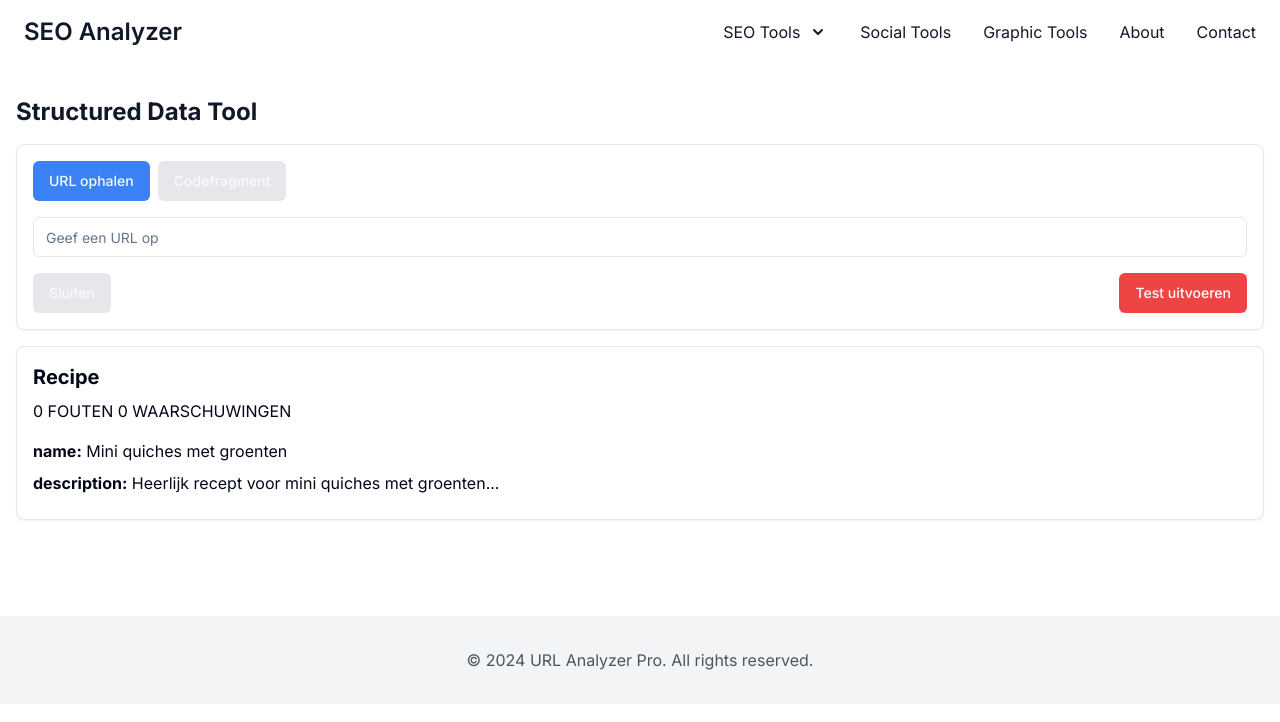
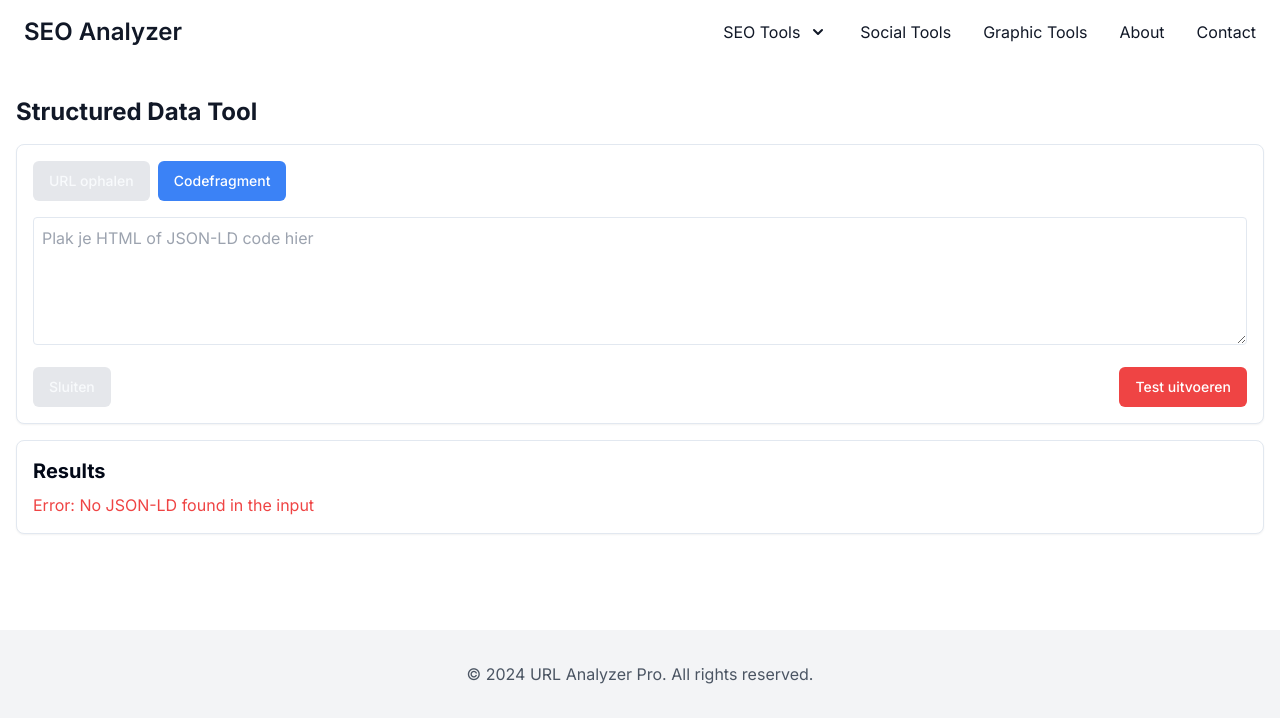
Before and after one commit to johanudigital/meta-checker, a Next.js app: page /seo-tools/structured-data-tool in a window 1280 px wide. Both pictures are taken after a click on the button "Test uitvoeren". Shown: the top 722 px of the page. Built offline with nearby package versions, Linux system fonts and the light colour scheme.

Commit message:
Update page.tsx

```diff
--- a/src/app/seo-tools/structured-data-tool/page.tsx
+++ b/src/app/seo-tools/structured-data-tool/page.tsx
@@ -1,35 +1,89 @@
-// src/app/seo-tools/structured-data-tool/page.tsx
-
 'use client';
 
 import React, { useState } from 'react';
 import { Card } from '../../../components/ui/card';
-import { Input } from '../../../components/ui/input';
 import { Button } from '../../../components/ui/button';
+import jsonld from 'jsonld';
 
 enum Tab {
   URL,
   Code
 }
 
-export default function StructuredDataChecker() {
-  const [activeTab, setActiveTab] = useState<Tab>(Tab.URL);
+interface StructuredData {
+  '@context': string;
+  '@type': string;
+  [key: string]: any;
+}
+
+interface ValidationResult {
+  isValid: boolean;
+  data: StructuredData[] | null;
+  error: string | null;
+}
+
+export default function StructuredDataTool() {
+  const [activeTab, setActiveTab] = useState<Tab>(Tab.Code);
   const [input, setInput] = useState('');
-  const [results, setResults] = useState<any | null>(null);
+  const [results, setResults] = useState<ValidationResult | null>(null);
+
+  const extractJsonLd = (html: string): string[] => {
+    const regex = /<script type="application\/ld\+json">([\s\S]*?)<\/script>/gi;
+    const matches = [];
+    let match;
+    while ((match = regex.exec(html)) !== null) {
+      matches.push(match[1]);
+    }
+    return matches;
+  };
+
+  const validateJsonLd = async (jsonString: string): Promise<StructuredData | null> => {
+    try {
+      const parsedData = JSON.parse(jsonString);
+      const compacted = await jsonld.compact(parsedData, parsedData['@context']);
+      return compacted as StructuredData;
+    } catch (error) {
+      console.error('Error validating JSON-LD:', error);
+      return null;
+    }
+  };
 
   const handleSubmit = async () => {
-    // Here you would implement the actual checking logic
-    // For now, we'll just set some dummy results
-    setResults({
-      type: 'Recipe',
-      errors: 0,
-      warnings: 0,
-      properties: {
-        name: 'Mini quiches met groenten',
-        description: 'Heerlijk recept voor mini quiches met groenten...',
-        // ... other properties
+    if (activeTab === Tab.Code) {
+      let jsonLdStrings: string[];
+      if (input.trim().startsWith('{') || input.trim().startsWith('[')) {
+        // Input is likely JSON-LD
+        jsonLdStrings = [input];
+      } else {
+        // Input is likely HTML
+        jsonLdStrings = extractJsonLd(input);
       }
-    });
+
+      if (jsonLdStrings.length === 0) {
+        setResults({
+          isValid: false,
+          data: null,
+          error: 'No JSON-LD found in the input'
+        });
+        return;
+      }
+
+      const validatedData = await Promise.all(jsonLdStrings.map(validateJsonLd));
+      const validData = validatedData.filter((data): data is StructuredData => data !== null);
+
+      setResults({
+        isValid: validData.length > 0,
+        data: validData,
+        error: validData.length === 0 ? 'Invalid JSON-LD' : null
+      });
+    } else {
+      // URL functionality will be implemented later
+      setResults({
+        isValid: false,
+        data: null,
+        error: 'URL checking is not implemented yet'
+      });
+    }
   };
 
   return (
@@ -39,22 +93,22 @@ export default function StructuredDataChecker() {
         <div className="flex mb-4">
           <Button
             onClick={() => setActiveTab(Tab.URL)}
-            className={`mr-2 ${activeTab === Tab.URL ? 'bg-blue-500' : 'bg-gray-200'}`}
+            className={`mr-2 ${activeTab === Tab.URL ? 'bg-blue-500 text-white' : 'bg-gray-200'}`}
           >
             URL ophalen
           </Button>
           <Button
             onClick={() => setActiveTab(Tab.Code)}
-            className={activeTab === Tab.Code ? 'bg-blue-500' : 'bg-gray-200'}
+            className={activeTab === Tab.Code ? 'bg-blue-500 text-white' : 'bg-gray-200'}
           >
             Codefragment
           </Button>
         </div>
-        <Input
-          placeholder={activeTab === Tab.URL ? "Geef een URL op" : "Plak je code hier"}
+        <textarea
+          placeholder={activeTab === Tab.URL ? "Geef een URL op" : "Plak je HTML of JSON-LD code hier"}
           value={input}
           onChange={(e) => setInput(e.target.value)}
-          className="mb-4"
+          className="w-full h-32 p-2 border rounded mb-4"
         />
         <div className="flex justify-between">
           <Button onClick={() => setInput('')} className="bg-gray-200">
@@ -67,15 +121,22 @@ export default function StructuredDataChecker() {
       </Card>
       {results && (
         <Card className="mt-4 p-4">
-          <h2 className="text-xl font-bold mb-2">{results.type}</h2>
-          <p>{results.errors} FOUTEN {results.warnings} WAARSCHUWINGEN</p>
-          <div className="mt-4">
-            {Object.entries(results.properties).map(([key, value]) => (
-              <div key={key} className="mb-2">
-                <strong>{key}:</strong> {value as string}
-              </div>
-            ))}
-          </div>
+          <h2 className="text-xl font-bold mb-2">Results</h2>
+          {results.isValid ? (
+            <>
+              <p className="text-green-500 mb-2">Valid Structured Data Found</p>
+              {results.data?.map((item, index) => (
+                <div key={index} className="mb-4">
+                  <p><strong>Type:</strong> {item['@type']}</p>
+                  <pre className="bg-gray-100 p-2 mt-2 rounded overflow-x-auto">
+                    {JSON.stringify(item, null, 2)}
+                  </pre>
+                </div>
+              ))}
+            </>
+          ) : (
+            <p className="text-red-500">Error: {results.error}</p>
+          )}
         </Card>
       )}
     </div>
```
